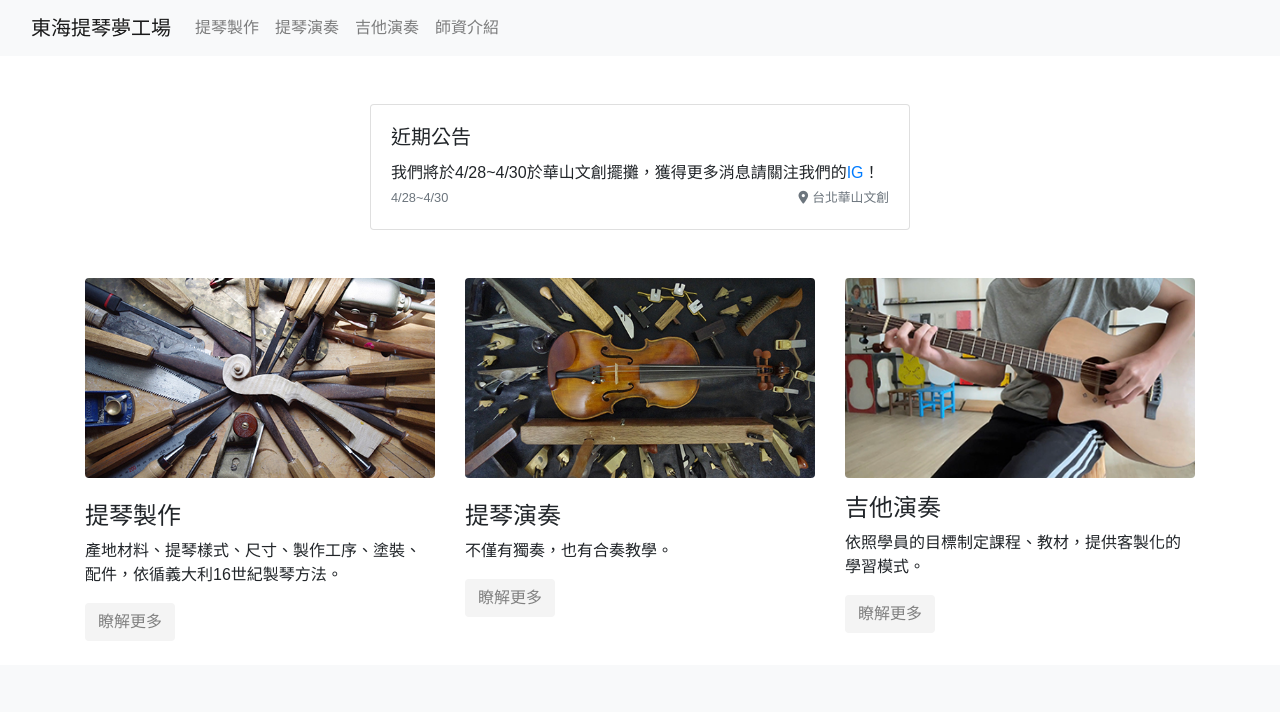
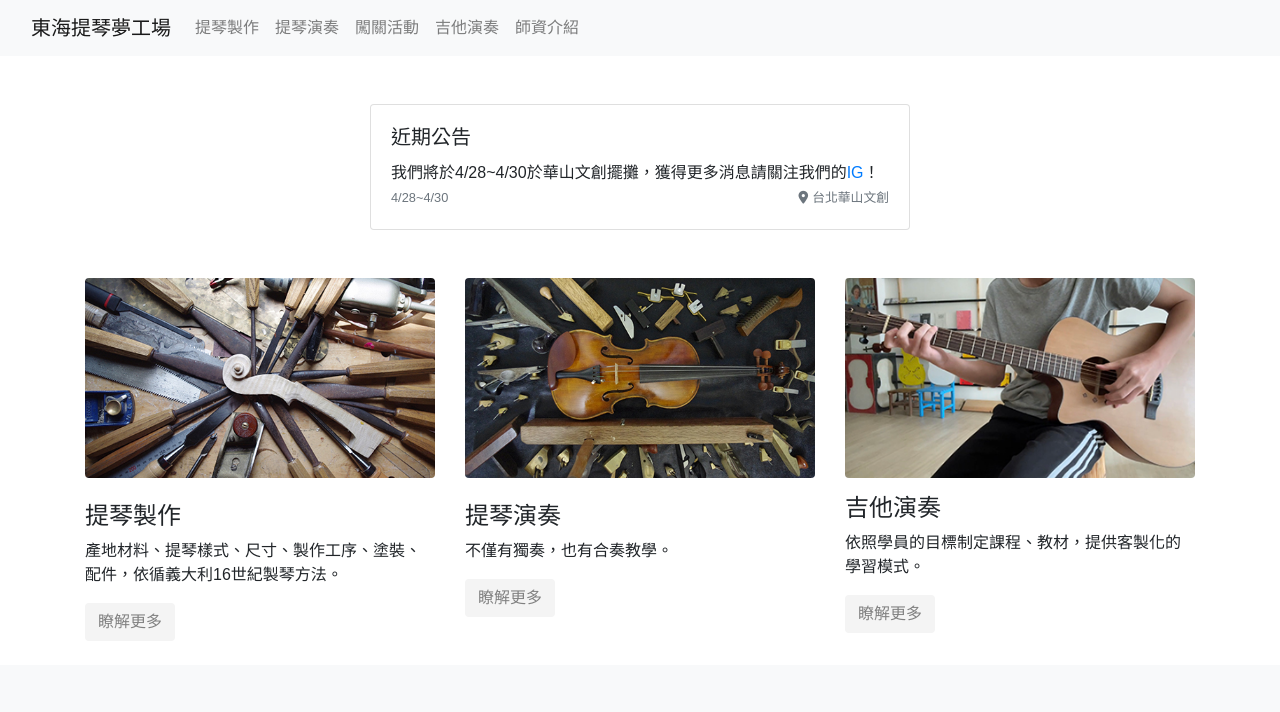
Before and after one commit to YYJ-Network-Studio/Tunghai-Violin-Art-Studio, a plain HTML site: page index.html in a window 1280 px wide. Shown: the top 712 px of the page. Drawn offline with nearby package versions, Linux system fonts and the light colour scheme.

Commit message:
Add link to navbar

```diff
--- a/index.html
+++ b/index.html
@@ -28,6 +28,7 @@
                 <div class="navbar-nav">
                     <a class="nav-link" href="violin.html">提琴製作</a>
                     <a class="nav-link" href="violin.html">提琴演奏</a>
+                    <a class="nav-link" href="qa.html">闖關活動</a>
                     <a class="nav-link" href="guitar.html">吉他演奏</a>
                     <a class="nav-link" href="teacher.html">師資介紹</a>
                 </div>
```
